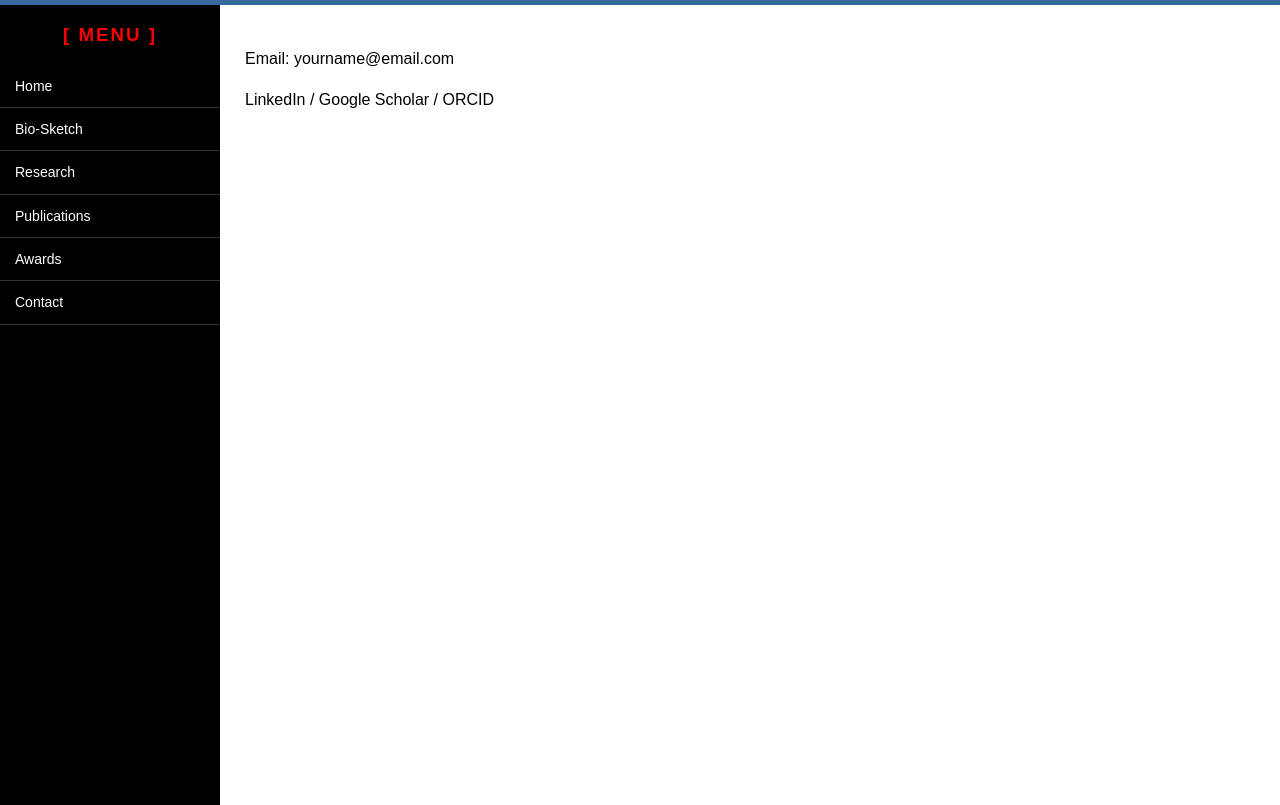
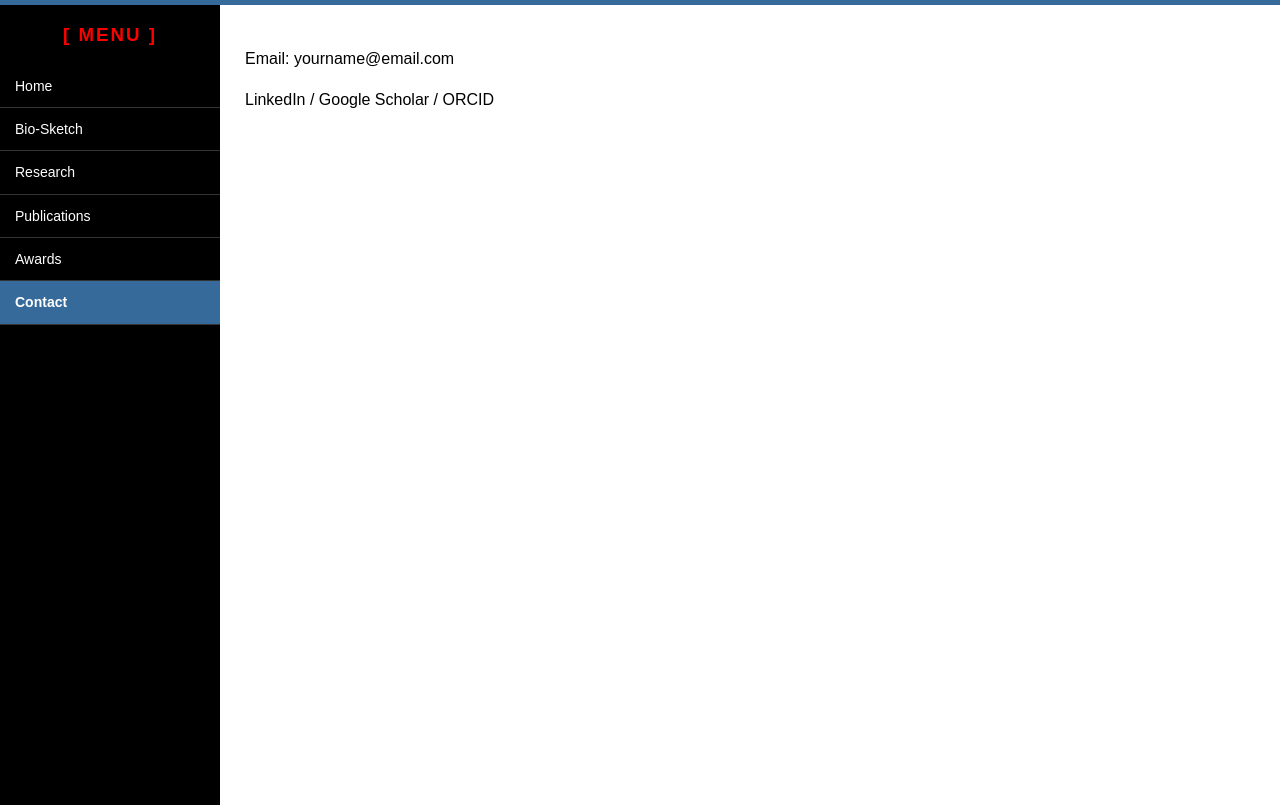
Before and after one commit to anirban-2407/WEB, a plain HTML site: page contact.html in a window 1280 px wide. Shown: the part 77-882 px from the top of the page. Drawn offline with Linux system fonts and the light colour scheme.

Commit message:
Highlight active link for Contact page

```diff
--- a/contact.html
+++ b/contact.html
@@ -19,7 +19,7 @@
   <a href="research.html">Research</a>
   <a href="publications.html">Publications</a>
   <a href="awards.html">Awards</a>
-  <a href="contact.html">Contact</a>
+  <a href="contact.html" class="active">Contact</a>
 </div>
 
 <div class="content">
```
